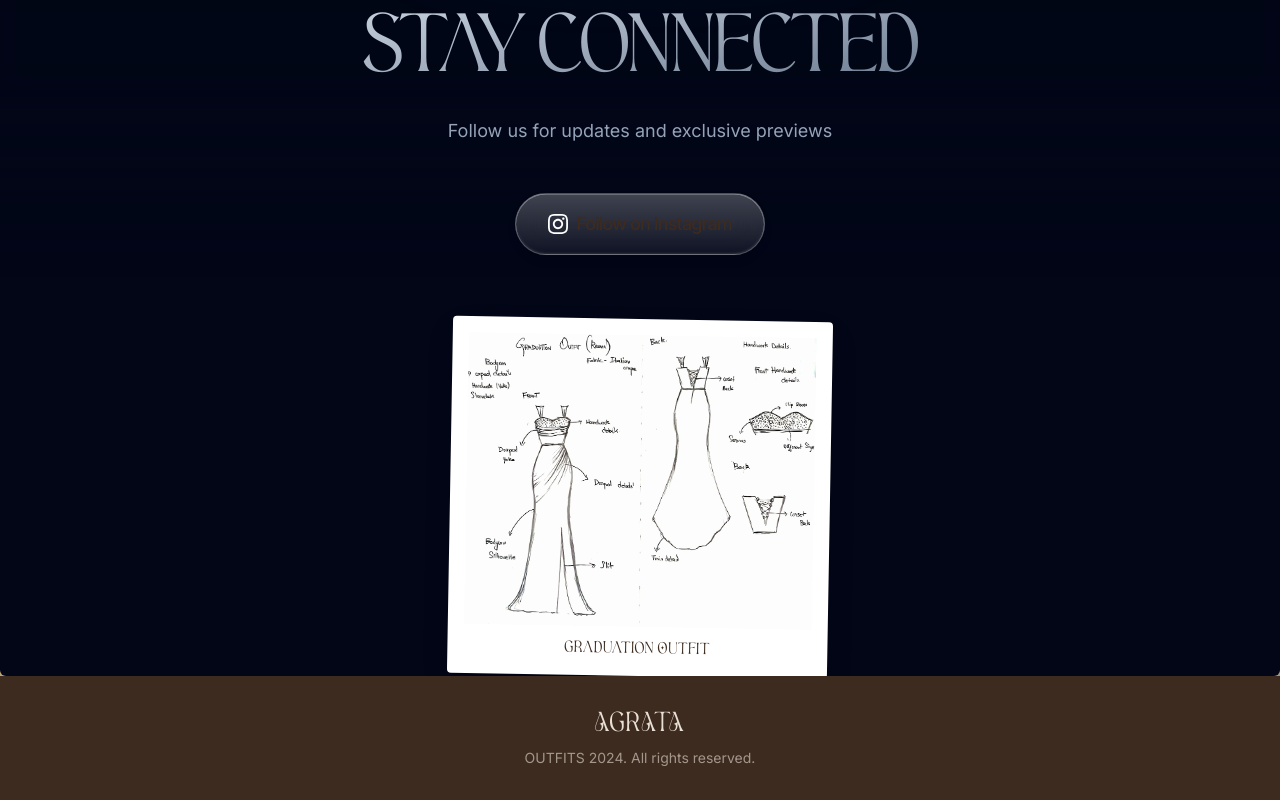
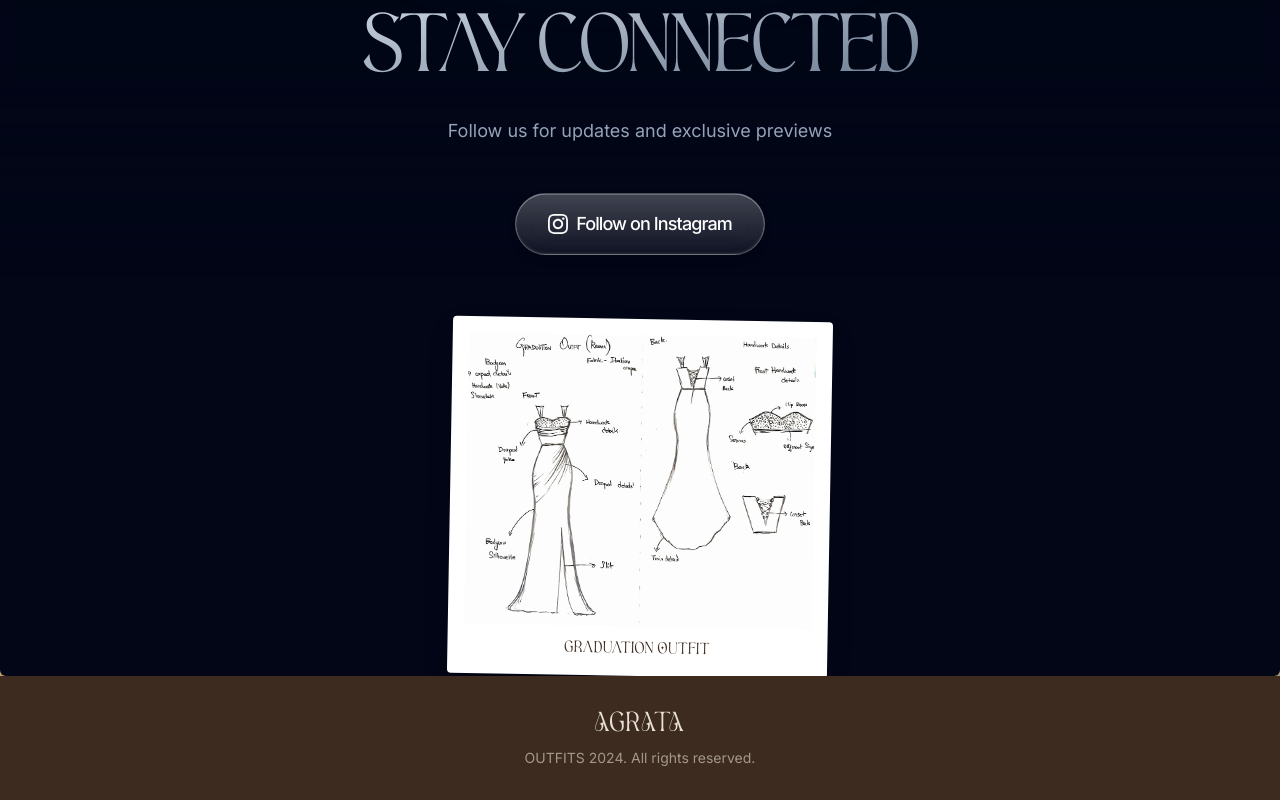
Before and after one commit to sabbanisiddarth/OUTFITSAGRATA, a Next.js app: page /dashboard in a window 1280 px wide. Shown: the part 1003-1803 px from the top of the page. Built offline with nearby package versions, Linux system fonts and the light colour scheme; no server answers.

Commit message:
Fix Instagram button text visibility on dark backgrounds

```diff
--- a/src/app/dashboard/page.tsx
+++ b/src/app/dashboard/page.tsx
@@ -212,7 +212,7 @@
               contentClassName="flex items-center gap-2 text-white min-w-[200px] justify-center"
             >
               <InstagramIcon />
-              <span>Follow on Instagram</span>
+              <span className="text-white">Follow on Instagram</span>
             </GlassButton>
           </a>
 
--- a/src/app/page.tsx
+++ b/src/app/page.tsx
@@ -237,7 +237,7 @@
                 <svg viewBox="0 0 24 24" fill="currentColor" className="w-5 h-5">
                   <path d="M12 2.163c3.204 0 3.584.012 4.85.07 3.252.148 4.771 1.691 4.919 4.919.058 1.265.069 1.645.069 4.849 0 3.205-.012 3.584-.069 4.849-.149 3.225-1.664 4.771-4.919 4.919-1.266.058-1.644.07-4.85.07-3.204 0-3.584-.012-4.849-.07-3.26-.149-4.771-1.699-4.919-4.92-.058-1.265-.07-1.644-.07-4.849 0-3.204.013-3.583.07-4.849.149-3.227 1.664-4.771 4.919-4.919 1.266-.057 1.645-.069 4.849-.069zm0-2.163c-3.259 0-3.667.014-4.947.072-4.358.2-6.78 2.618-6.98 6.98-.059 1.281-.073 1.689-.073 4.948 0 3.259.014 3.668.072 4.948.2 4.358 2.618 6.78 6.98 6.98 1.281.058 1.689.072 4.948.072 3.259 0 3.668-.014 4.948-.072 4.354-.2 6.782-2.618 6.979-6.98.059-1.28.073-1.689.073-4.948 0-3.259-.014-3.667-.072-4.947-.196-4.354-2.617-6.78-6.979-6.98-1.281-.059-1.69-.073-4.949-.073zm0 5.838c-3.403 0-6.162 2.759-6.162 6.162s2.759 6.163 6.162 6.163 6.162-2.759 6.162-6.163c0-3.403-2.759-6.162-6.162-6.162zm0 10.162c-2.209 0-4-1.79-4-4 0-2.209 1.791-4 4-4s4 1.791 4 4c0 2.21-1.791 4-4 4zm6.406-11.845c-.796 0-1.441.645-1.441 1.44s.645 1.44 1.441 1.44c.795 0 1.439-.645 1.439-1.44s-.644-1.44-1.439-1.44z"/>
                 </svg>
-                <span>Instagram</span>
+                <span className="text-white">Instagram</span>
               </GlassButton>
             </a>
           </div>
```
